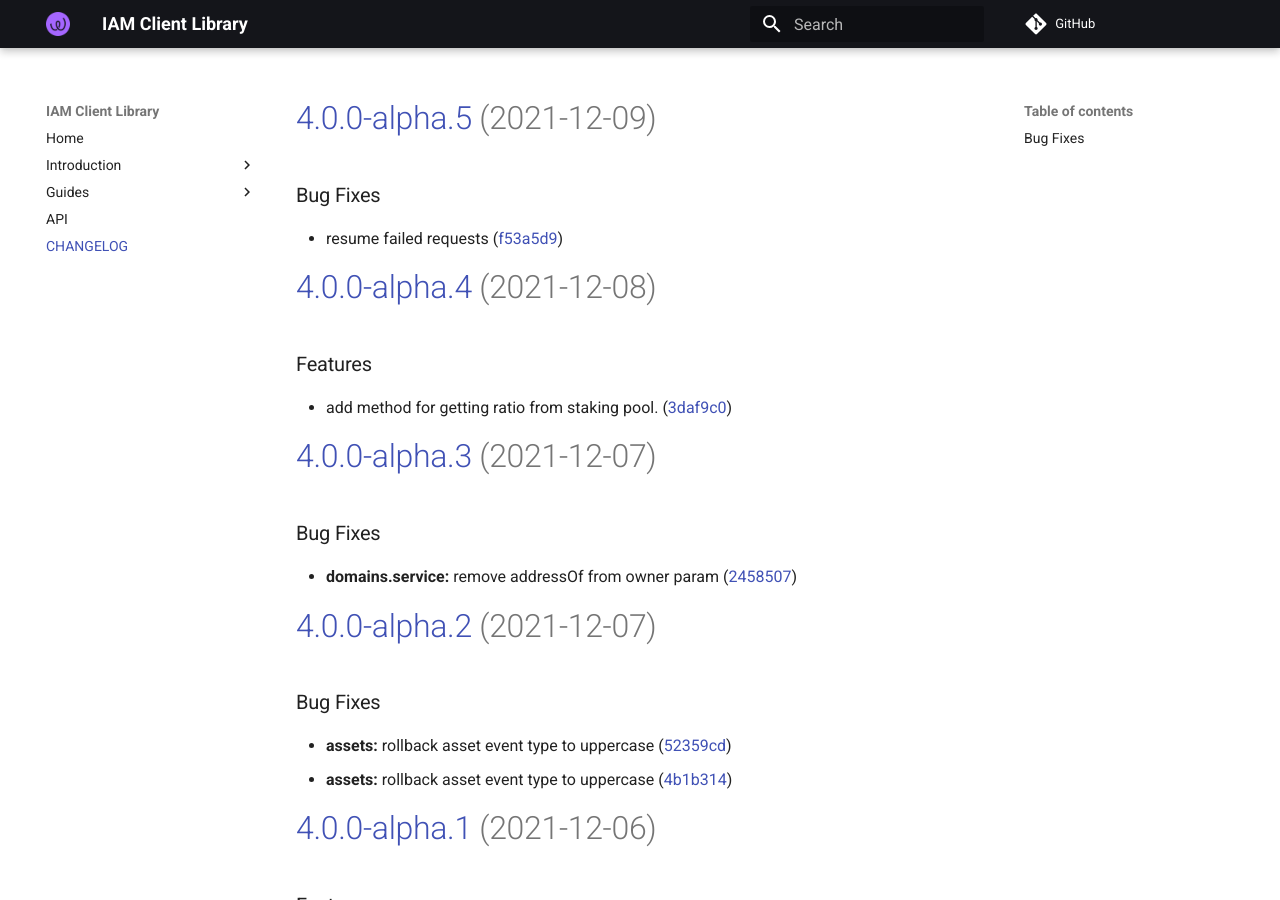
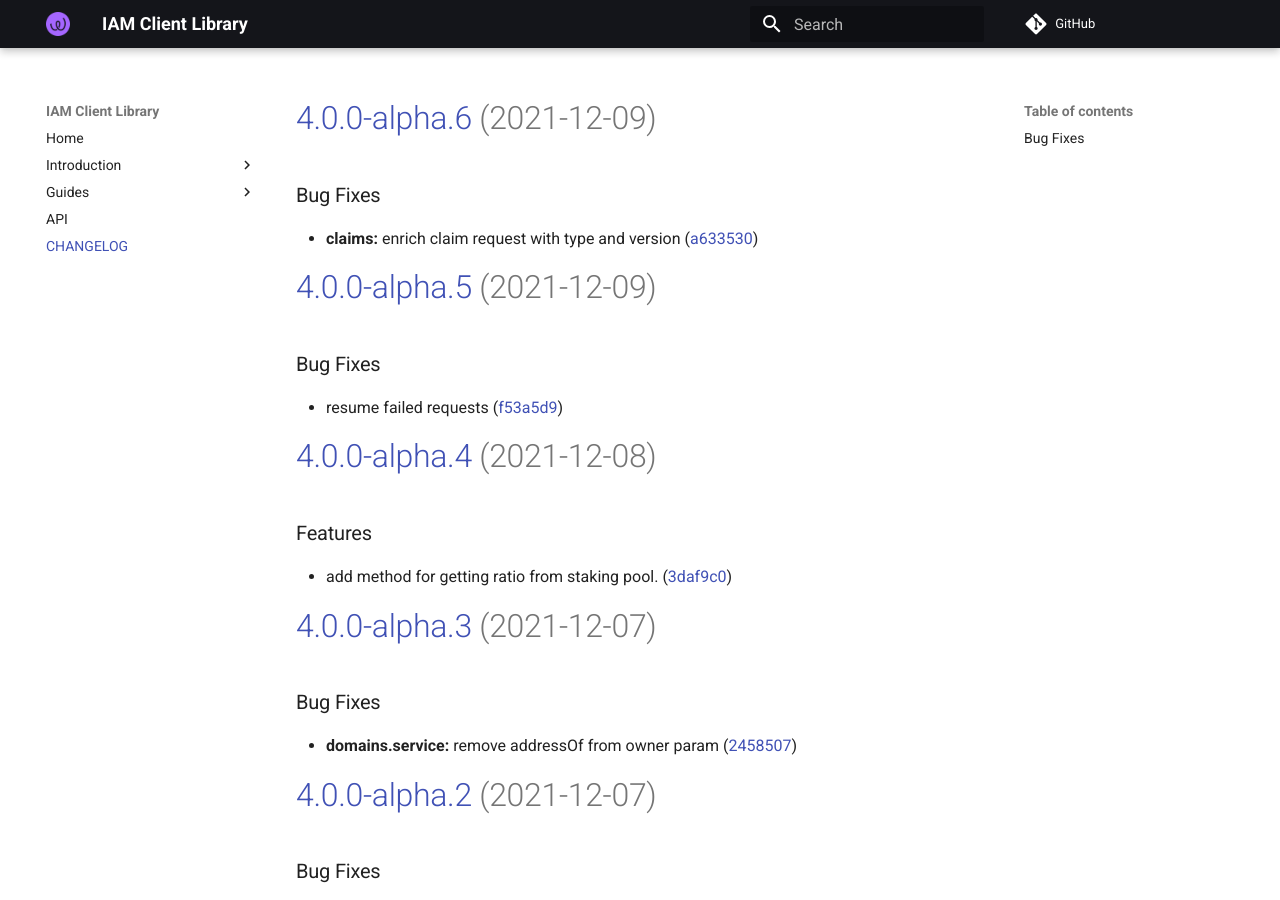
Before and after one commit to energywebfoundation/iam-client-lib, an MkDocs documentation site: the page built from docs/CHANGELOG.md, in a window 1280 px wide and 900 px high. Built offline with MkDocs 1.6.1 and Material for MkDocs 9.7.7, drawn with Linux system fonts in a browser that asks for light colours; comment, search, counter and statistics services are not loaded.

Commit message:
chore(release): 4.0.0-alpha.6 [skip ci]
# [4.0.0-alpha.6](https://github.com/energywebfoundation/iam-client-lib/compare/v4.0.0-alpha.5...v4.0.0-alpha.6) (2021-12-09)

### Bug Fixes

* **claims:** enrich claim request with type and version ([a633530](https://github.com/energywebfoundation/iam-client-lib/commit/a63353051d4afe51ff27bf1a5a38f468b4ffe1cf))

```diff
--- a/docs/CHANGELOG.md
+++ b/docs/CHANGELOG.md
@@ -1,3 +1,10 @@
+# [4.0.0-alpha.6](https://github.com/energywebfoundation/iam-client-lib/compare/v4.0.0-alpha.5...v4.0.0-alpha.6) (2021-12-09)
+
+
+### Bug Fixes
+
+* **claims:** enrich claim request with type and version ([a633530](https://github.com/energywebfoundation/iam-client-lib/commit/a63353051d4afe51ff27bf1a5a38f468b4ffe1cf))
+
 # [4.0.0-alpha.5](https://github.com/energywebfoundation/iam-client-lib/compare/v4.0.0-alpha.4...v4.0.0-alpha.5) (2021-12-09)
 
 
--- a/package.json
+++ b/package.json
@@ -1,6 +1,6 @@
 {
     "name": "iam-client-lib",
-    "version": "4.0.0-alpha.5",
+    "version": "4.0.0-alpha.6",
     "description": "Library for Decentralized Identity and Access Management",
     "main": "dist/index.js",
     "module": "dist/index.esm.js",
```
